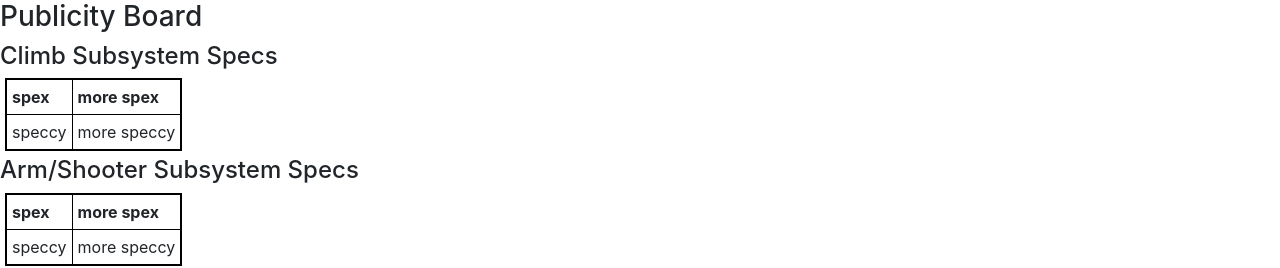
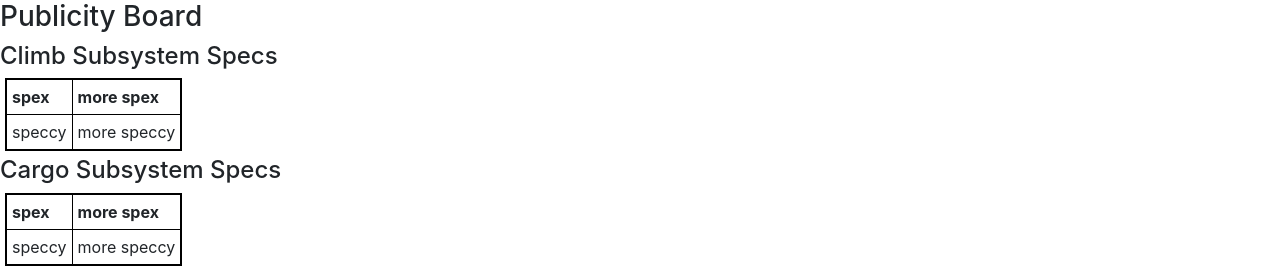
Before and after one commit to iron-claw-972/ScoutingApp2022, a Next.js app in the folder frontend/: page /display/PitDisplay in a window 1280 px wide. Shown: the top 268 px of the page. Built offline with nearby package versions, Linux system fonts and the light colour scheme.

Commit message:
Changed Heading to Cargo

```diff
--- a/frontend/components/DisplayTypes/ShooterSpecs.js
+++ b/frontend/components/DisplayTypes/ShooterSpecs.js
@@ -4,7 +4,7 @@ export default function ShooterSpecs(props) {
   {
     return (
       <div>
-        <h4>Arm/Shooter Subsystem Specs</h4>
+        <h4>Cargo Subsystem Specs</h4>
         <table className={styles.specstyle}>
           <tr>
             <th className={styles.thstyle}>spex</th>
```
